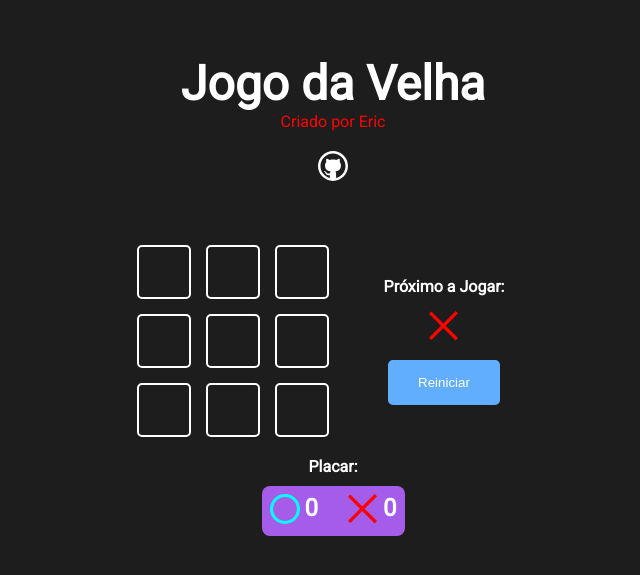
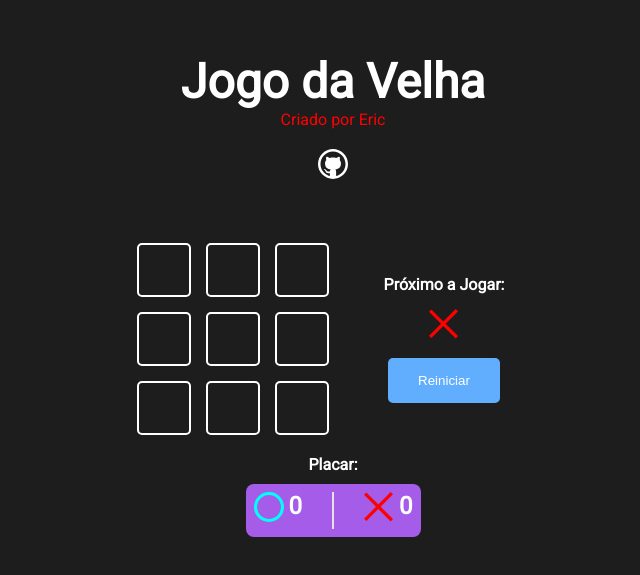
Before and after one commit to EricAG9/react-jogo-da-velha, a Next.js app: page / in a window 1280 px wide. Shown: the part 125-700 px from the top of the page, without its empty margins (307-947 px from the left). Built offline with nearby package versions, Linux system fonts and the light colour scheme.

Commit message:
desafio placar

```diff
--- a/src/componentes/Game/Game.jsx
+++ b/src/componentes/Game/Game.jsx
@@ -18,6 +18,8 @@ function Game () {
     const [winner, setWinner] = useState(0)
     const [winnerLine, setWinnerLine] = useState([])
     const [drow, setDrow] = useState(false)
+    const [winCircle, setWinCircle] = useState(0)
+    const [winX, setWinX] = useState(0)
 
 
     const handleClick = (pos) => {
@@ -35,6 +37,8 @@ function Game () {
             if(sum === 3 || sum === -3) {
                 setWinner(sum/3)
                 setWinnerLine(line)
+            if(sum === 3 ) return setWinCircle(winCircle + 1)
+            if(sum === -3 ) return setWinX(winX + 1)
             }
         });
     }
@@ -86,7 +90,10 @@ function Game () {
                 isDrow={drow}
             />
            </div>
-            <Score />
+            <Score
+                winCircle={winCircle}
+                winX={winX}
+            />
            </>
     )
 }
--- a/src/componentes/score/Score.jsx
+++ b/src/componentes/score/Score.jsx
@@ -2,18 +2,19 @@ import styles from "./Score.module.css"
 
 import Icon from "../icon/Icon"
 
-function Score () {
+function Score ({winCircle, winX}) {
     return (
         <>
         <h4>Placar:</h4>
         <div className={styles.score}>
             <div className={styles.scoreContent}>
                 <Icon iconName="circle" />
-                <h2>0</h2>
+                <h2>{winCircle}</h2>
             </div>
+            <div className={styles.linha}></div>
             <div className={styles.scoreContent}>
                 <Icon iconName="x" />
-                <h2>0</h2>
+                <h2>{winX}</h2>
             </div>
         </div>
         </>
--- a/src/componentes/score/Score.module.css
+++ b/src/componentes/score/Score.module.css
@@ -11,3 +11,9 @@
     display: flex;
     gap: 5px;
 }
+
+.linha{
+    gap: 15px;
+    height: 35px;
+    border: 1px solid rgb(233, 225, 225);
+}
```
